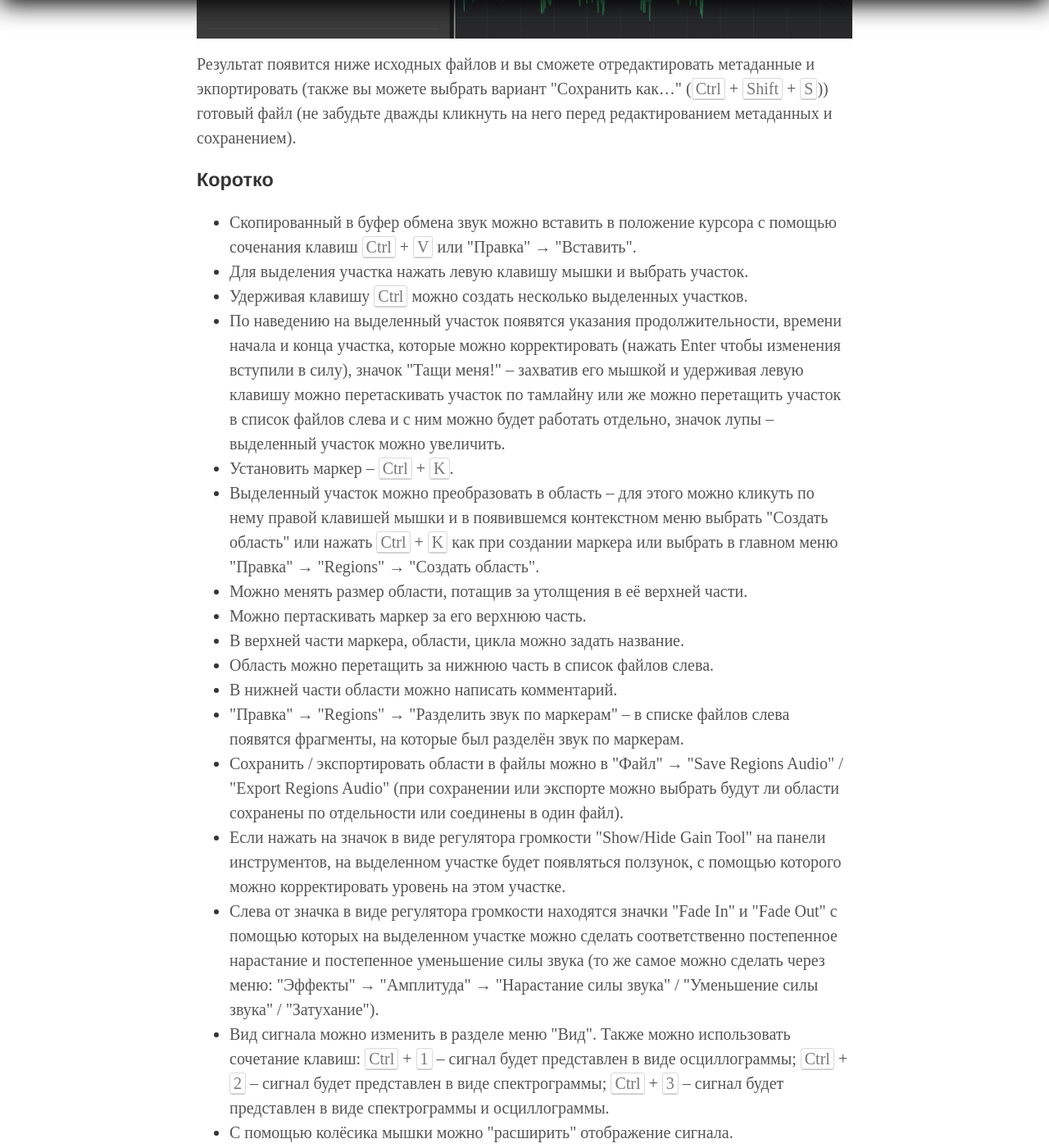
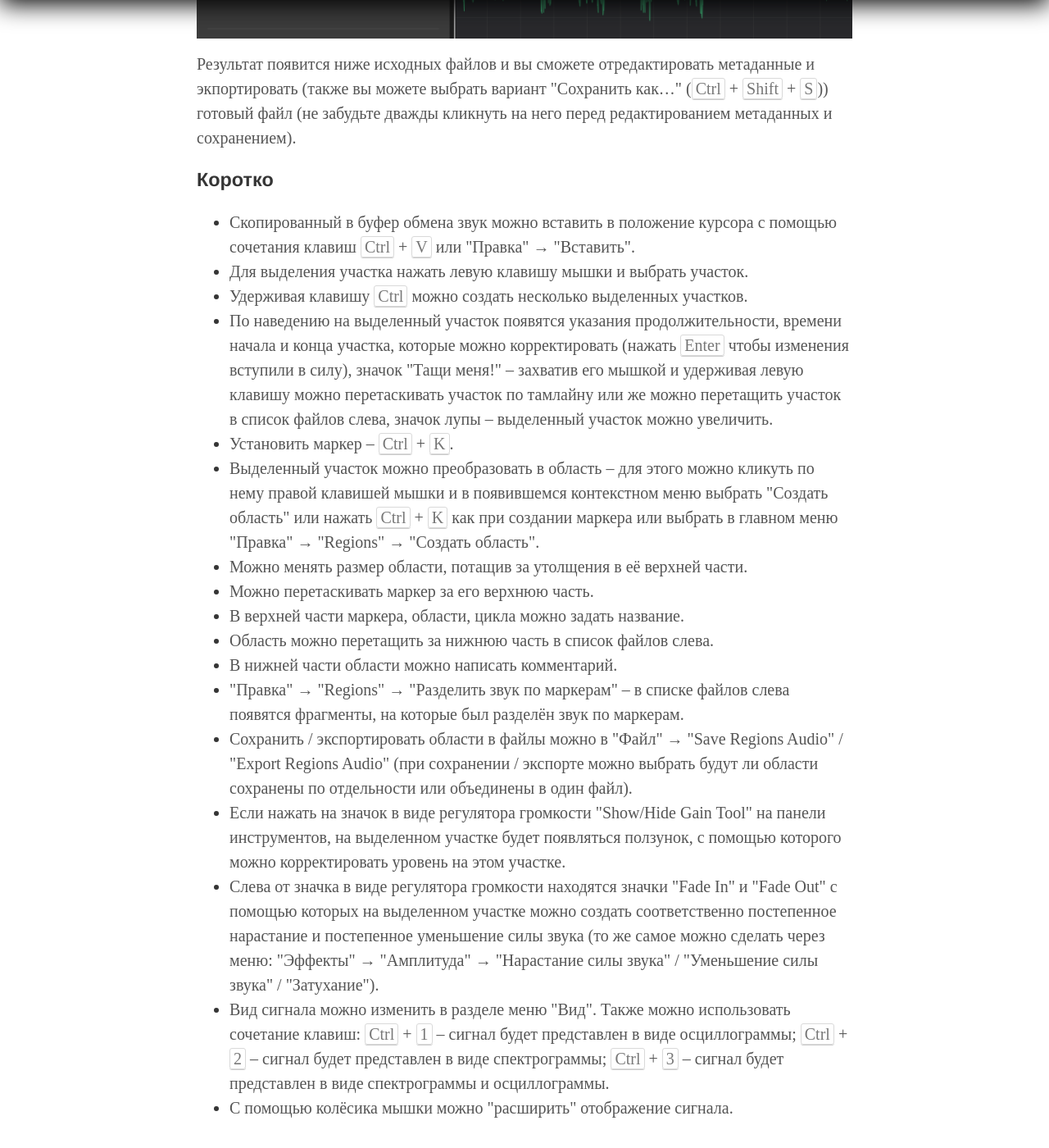
Before and after one commit to postolny/postolny.github.io, a Jekyll site: the page built from _posts/2023-03-07-ocenaudio.md, in a window 1280 px wide and 1400 px high, scrolled down 7305 px. Shown: the whole window at 82% size. Built offline with Jekyll 4.4.1, drawn with Linux system fonts in a browser that asks for light colours.

Commit message:
Add files via upload

```diff
--- a/_posts/2023-03-07-ocenaudio.md
+++ b/_posts/2023-03-07-ocenaudio.md
@@ -66,20 +66,20 @@ tags: Музыка
 
 ### Коротко
 
-* Скопированный в буфер обмена звук можно вставить в положение курсора с помощью соченания клавиш <kbd>Ctrl</kbd> + <kbd>V</kbd> или "Правка" → "Вставить".
+* Скопированный в буфер обмена звук можно вставить в положение курсора с помощью сочетания клавиш <kbd>Ctrl</kbd> + <kbd>V</kbd> или "Правка" → "Вставить".
 * Для выделения участка нажать левую клавишу мышки и выбрать участок.
 * Удерживая клавишу <kbd>Ctrl</kbd> можно создать несколько выделенных участков.
-* По наведению на выделенный участок появятся указания продолжительности, времени начала и конца участка, которые можно корректировать (нажать Enter чтобы изменения вступили в силу), значок "Тащи меня!" – захватив его мышкой и удерживая левую клавишу можно перетаскивать участок по тамлайну или же можно перетащить участок в список файлов слева и с ним можно будет работать отдельно, значок лупы – выделенный участок можно увеличить.
+* По наведению на выделенный участок появятся указания продолжительности, времени начала и конца участка, которые можно корректировать (нажать <kbd>Enter</kbd> чтобы изменения вступили в силу), значок "Тащи меня!" – захватив его мышкой и удерживая левую клавишу можно перетаскивать участок по тамлайну или же можно перетащить участок в список файлов слева, значок лупы – выделенный участок можно увеличить.
 * Установить маркер – <kbd>Ctrl</kbd> + <kbd>K</kbd>.
 * Выделенный участок можно преобразовать в область – для этого можно кликуть по нему правой клавишей мышки и в появившемся контекстном меню выбрать "Создать область" или нажать <kbd>Ctrl</kbd> + <kbd>K</kbd> как при создании маркера или выбрать в главном меню "Правка" → "Regions" → "Создать область".
 * Можно менять размер области, потащив за утолщения в её верхней части.
-* Можно пертаскивать маркер за его верхнюю часть.
+* Можно перетаскивать маркер за его верхнюю часть.
 * В верхней части маркера, области, цикла можно задать название.
 * Область можно перетащить за нижнюю часть в список файлов слева.
 * В нижней части области можно написать комментарий.
 * "Правка" → "Regions" → "Разделить звук по маркерам" – в списке файлов слева появятся фрагменты, на которые был разделён звук по маркерам.
-* Сохранить / экспортировать области в файлы можно в "Файл" → "Save Regions Audio" / "Export Regions Audio" (при сохранении или экспорте можно выбрать будут ли области сохранены по отдельности или соединены в один файл).
+* Сохранить / экспортировать области в файлы можно в "Файл" → "Save Regions Audio" / "Export Regions Audio" (при сохранении / экспорте можно выбрать будут ли области сохранены по отдельности или объединены в один файл).
 * Если нажать на значок в виде регулятора громкости "Show/Hide Gain Tool" на панели инструментов, на выделенном участке будет появляться ползунок, с помощью которого можно корректировать уровень на этом участке.
-* Слева от значка в виде регулятора громкости находятся значки "Fade In" и "Fade Out" с помощью которых на выделенном участке можно сделать соответственно постепенное нарастание и постепенное уменьшение силы звука (то же самое можно сделать через меню: "Эффекты" → "Амплитуда" → "Нарастание силы звука" / "Уменьшение силы звука" / "Затухание").
+* Слева от значка в виде регулятора громкости находятся значки "Fade In" и "Fade Out" с помощью которых на выделенном участке можно создать соответственно постепенное нарастание и постепенное уменьшение силы звука (то же самое можно сделать через меню: "Эффекты" → "Амплитуда" → "Нарастание силы звука" / "Уменьшение силы звука" / "Затухание").
 * Вид сигнала можно изменить в разделе меню "Вид". Также можно использовать сочетание клавиш: <kbd>Ctrl</kbd> + <kbd>1</kbd> – сигнал будет представлен в виде осциллограммы; <kbd>Ctrl</kbd> + <kbd>2</kbd> – сигнал будет представлен в виде спектрограммы; <kbd>Ctrl</kbd> + <kbd>3</kbd> – сигнал будет представлен в виде спектрограммы и осциллограммы.
 * С помощью колёсика мышки можно "расширить" отображение сигнала.
```
